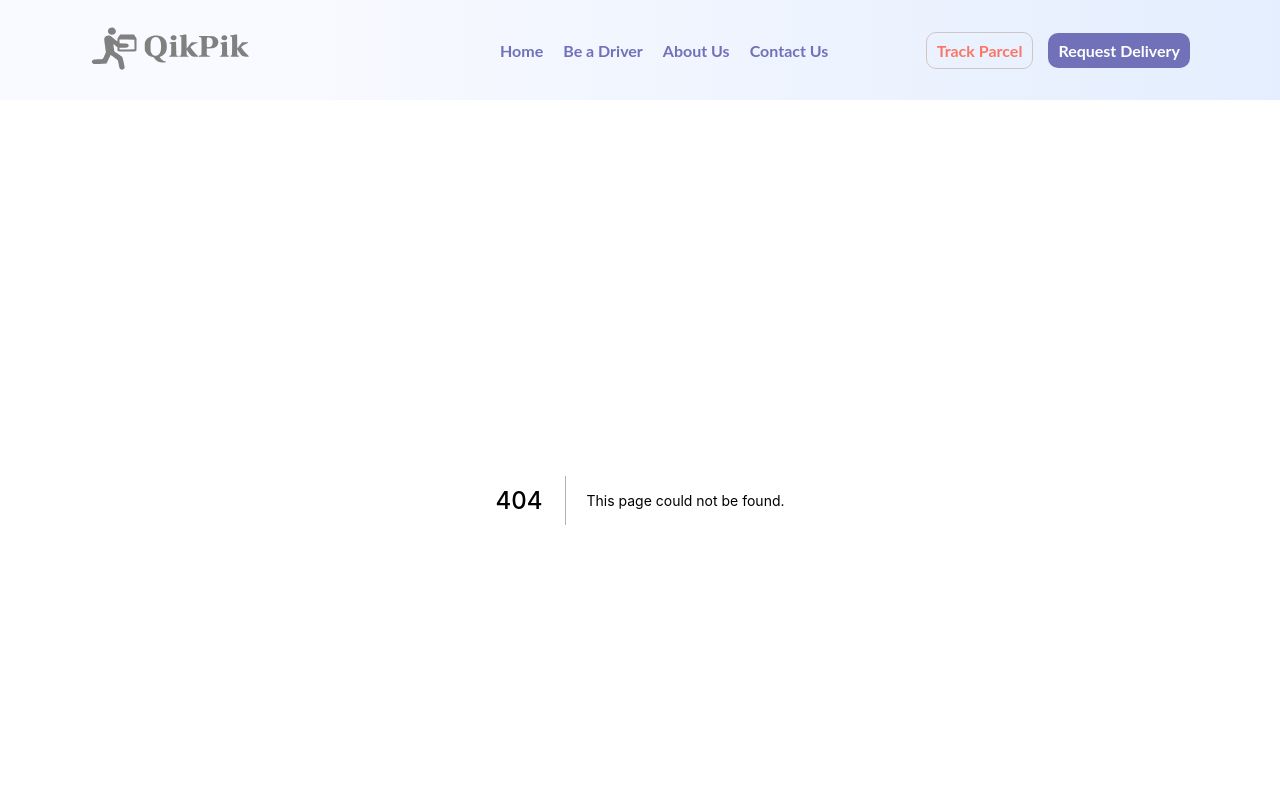
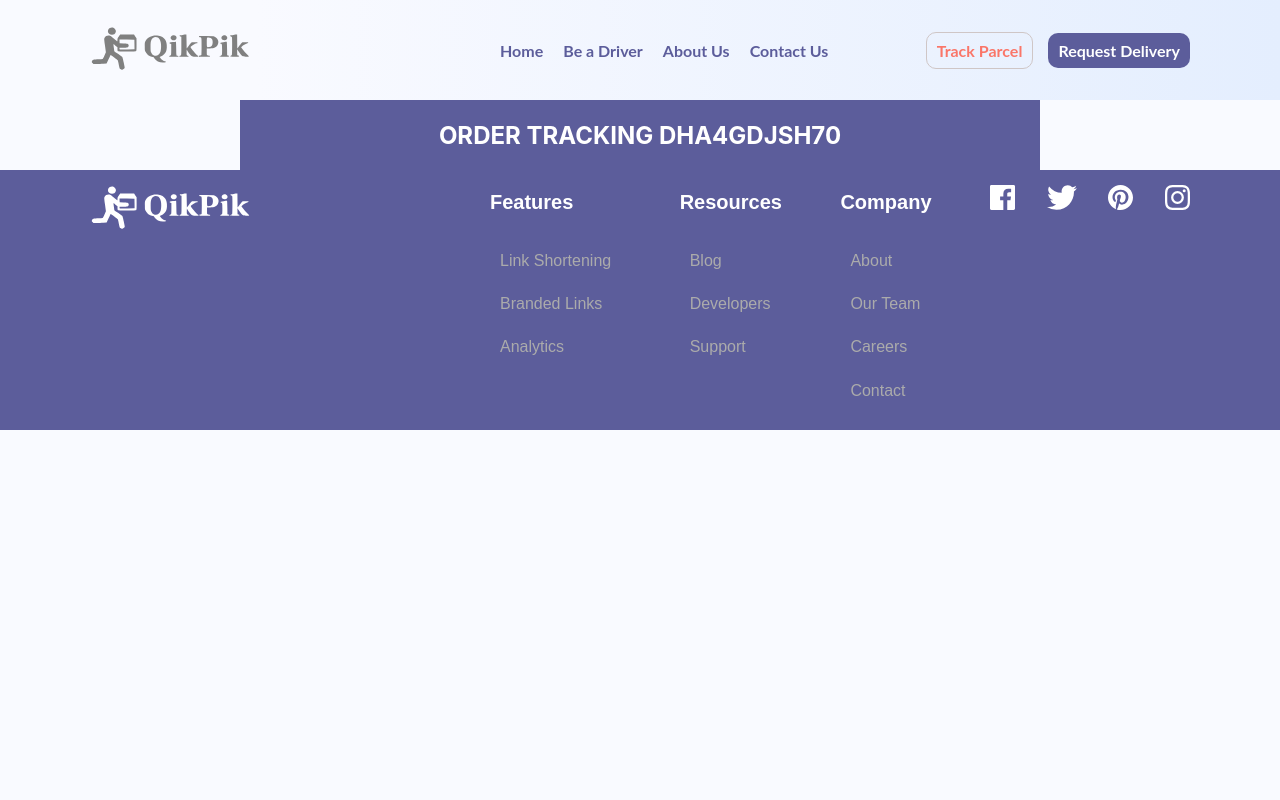
Before and after one commit to eminentpal/courierdelivery, a Next.js app: page /track in a window 1280 px wide. Before the commit this address had no page. Shown: the top 800 px of the page. Built offline with nearby package versions, Linux system fonts and the light colour scheme.

Commit message:
added uniqid package

```diff
--- /dev/null
+++ b/components/track/TrackDetails.js
@@ -0,0 +1,13 @@
+const TrackDetails = () => {
+  return (
+    <div>
+      <div className="trackDetails">
+        <div className="detailsHeader">
+          <h2>ORDER TRACKING DHA4GDJSH70</h2>
+        </div>
+      </div>
+    </div>
+  );
+};
+
+export default TrackDetails;
--- a/package.json
+++ b/package.json
@@ -10,7 +10,8 @@
   "dependencies": {
     "next": "12.0.7",
     "react": "17.0.2",
-    "react-dom": "17.0.2"
+    "react-dom": "17.0.2",
+    "uniqid": "^5.4.0"
   },
   "devDependencies": {
     "eslint": "8.6.0",
--- /dev/null
+++ b/pages/track/index.js
@@ -0,0 +1,17 @@
+import TrackDetails from "../../components/track/TrackDetails";
+import uniqid from "uniqid";
+const trackParcel = () => {
+  function CallId() {
+    const id = uniqid.time("DH");
+    console.log(id.toUpperCase());
+  }
+
+  CallId();
+  return (
+    <div>
+      <TrackDetails />
+    </div>
+  );
+};
+
+export default trackParcel;
--- a/styles/App.css
+++ b/styles/App.css
@@ -1,5 +1,6 @@
 :root {
-  --blue: #7071b9;
+  --blue: #5c5d9b;
+  --purple: #2b074d;
   --white: #ffffff;
   --orange: #fa7669;
 }
@@ -105,7 +106,7 @@ ul li {
 
 .headerBody-1 button {
   display: inline-block;
-  background: var(--blue);
+  background: var(--orange);
   color: #fff;
   padding: 13px 20px;
   margin-top: 25px;
@@ -1069,3 +1070,21 @@ ul li {
   font-weight: bold;
   margin: 10px 0 30px 0;
 }
+
+/* Form page ends here */
+
+.trackDetails {
+  width: 1100px;
+  margin: auto;
+}
+
+.detailsHeader {
+  width: 800px;
+  height: 70px;
+  display: flex;
+  justify-content: center;
+  align-items: center;
+  color: var(--white);
+  margin: auto;
+  background-color: var(--blue);
+}
```
Also changed, not shown: 1 other file (tests, documents, lock files or other folders).
